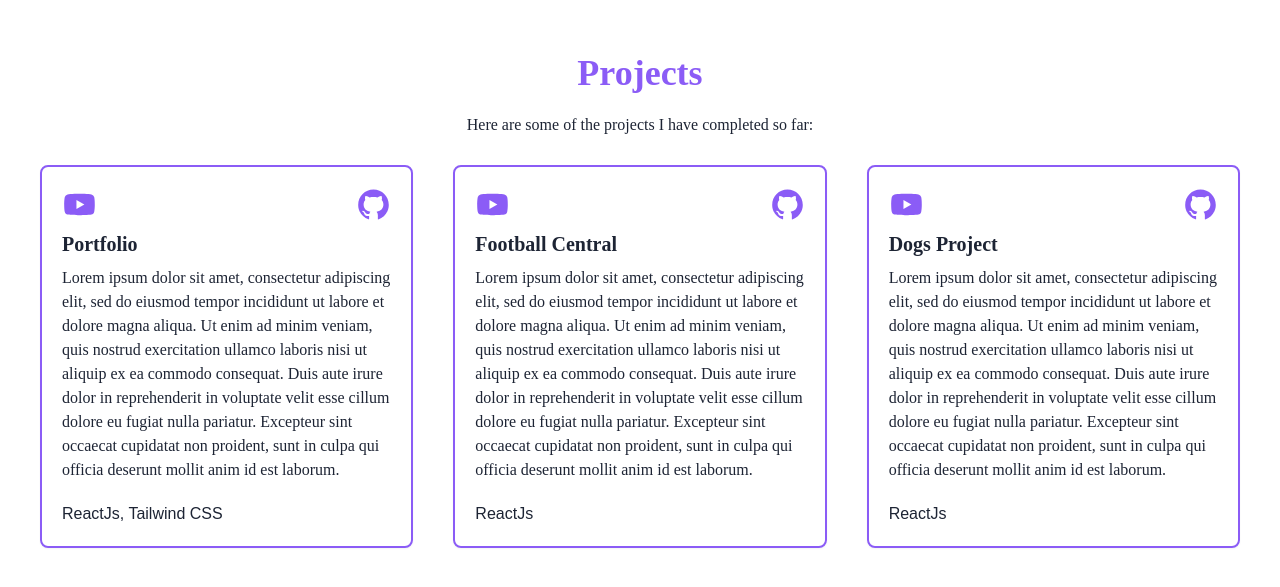
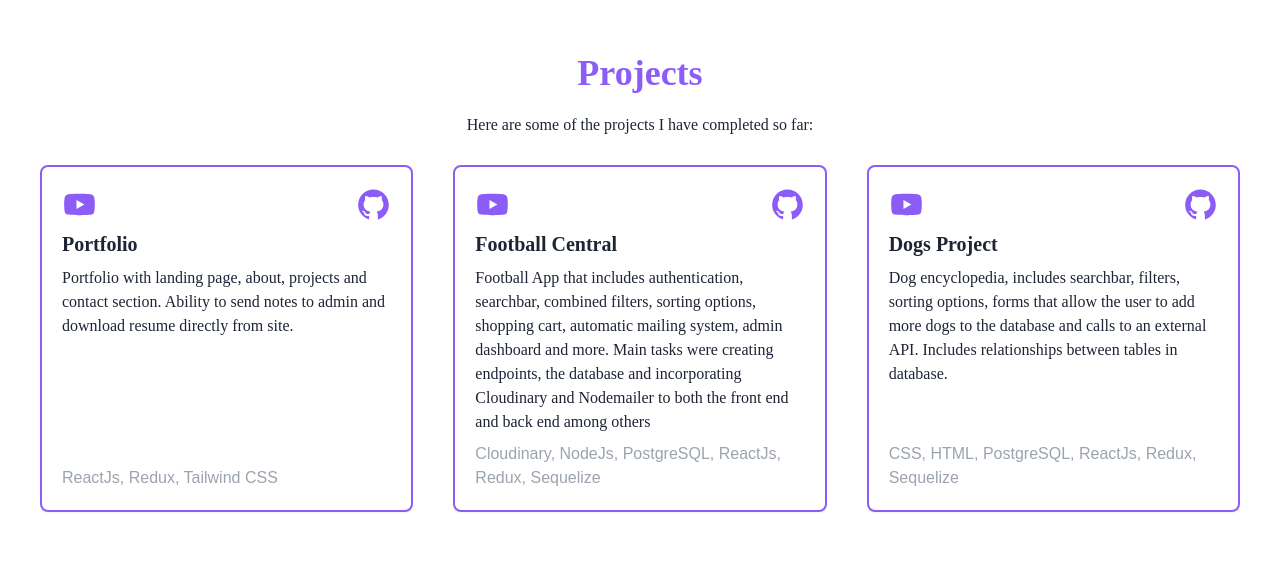
Before and after one commit to OMassano/Portfolio, a React (Create React App) app: page / in a window 1280 px wide. Shown: the part 1567-2154 px from the top of the page. Built offline with nearby package versions, Linux system fonts and the light colour scheme.

Commit message:
added changes of projects

```diff
--- a/src/components/Navbar.jsx
+++ b/src/components/Navbar.jsx
@@ -7,7 +7,7 @@ import linksNavbar from "../data/linksNavbar";
 const Navbar = ({ darkMode, setDarkMode }) => {
   const [menu, setMenu] = useState(false);
   return (
-    <header className="drop-shadow-md bg-white dark:bg-darkBG text-violet-500 dark:text-violet-300 fixed w-full">
+    <header className="drop-shadow-md bg-white dark:bg-darkBG text-violet-500 dark:text-violet-300 fixed w-full z-10">
       <nav className="flex justify-between items-center p-5">
         <TbHexagonLetterO className="text-5xl" />
         <ul className="hidden sm:flex">
--- a/src/data/project/projectList.js
+++ b/src/data/project/projectList.js
@@ -1,5 +1,3 @@
-import technologies from "../technologyStack";
-
 const projectsList = [
   {
     id: 1,
@@ -14,11 +12,18 @@ const projectsList = [
     descriptions: [
       {
         id: "english",
-        desc: "Lorem ipsum dolor sit amet, consectetur adipiscing elit, sed do eiusmod tempor incididunt ut labore et dolore magna aliqua. Ut enim ad minim veniam, quis nostrud exercitation ullamco laboris nisi ut aliquip ex ea commodo consequat. Duis aute irure dolor in reprehenderit in voluptate velit esse cillum dolore eu fugiat nulla pariatur. Excepteur sint occaecat cupidatat non proident, sunt in culpa qui officia deserunt mollit anim id est laborum.",
+        desc: "Dog encyclopedia, includes searchbar, filters, sorting options, forms that allow the user to add more dogs to the database and calls to an external API. Includes relationships between tables in database.",
       },
       { id: "spanish", desc: "" },
     ],
-    technologies:["ReactJs"]
+    technologies: [
+      "CSS",
+      "HTML",
+      "PostgreSQL",
+      "ReactJs",
+      "Redux",
+      "Sequelize",
+    ],
   },
   {
     id: 2,
@@ -33,11 +38,18 @@ const projectsList = [
     descriptions: [
       {
         id: "english",
-        desc: "Lorem ipsum dolor sit amet, consectetur adipiscing elit, sed do eiusmod tempor incididunt ut labore et dolore magna aliqua. Ut enim ad minim veniam, quis nostrud exercitation ullamco laboris nisi ut aliquip ex ea commodo consequat. Duis aute irure dolor in reprehenderit in voluptate velit esse cillum dolore eu fugiat nulla pariatur. Excepteur sint occaecat cupidatat non proident, sunt in culpa qui officia deserunt mollit anim id est laborum.",
+        desc: "Football App that includes authentication, searchbar, combined filters, sorting options, shopping cart, automatic mailing system, admin dashboard and more. Main tasks were creating endpoints, the database and incorporating Cloudinary and Nodemailer to both the front end and back end among others",
       },
       { id: "spanish", desc: "" },
     ],
-    technologies:["ReactJs"]
+    technologies: [
+      "Cloudinary",
+      "NodeJs",
+      "PostgreSQL",
+      "ReactJs",
+      "Redux",
+      "Sequelize",
+    ],
   },
   {
     id: 3,
@@ -52,11 +64,11 @@ const projectsList = [
     descriptions: [
       {
         id: "english",
-        desc: "Lorem ipsum dolor sit amet, consectetur adipiscing elit, sed do eiusmod tempor incididunt ut labore et dolore magna aliqua. Ut enim ad minim veniam, quis nostrud exercitation ullamco laboris nisi ut aliquip ex ea commodo consequat. Duis aute irure dolor in reprehenderit in voluptate velit esse cillum dolore eu fugiat nulla pariatur. Excepteur sint occaecat cupidatat non proident, sunt in culpa qui officia deserunt mollit anim id est laborum.",
+        desc: "Portfolio with landing page, about, projects and contact section. Ability to send notes to admin and download resume directly from site.",
       },
       { id: "spanish", desc: "" },
     ],
-    technologies:["ReactJs", "Tailwind CSS"]
+    technologies: ["ReactJs", "Redux", "Tailwind CSS"],
   },
 ];
 
--- a/src/views/About/About.jsx
+++ b/src/views/About/About.jsx
@@ -41,7 +41,7 @@ const About = () => {
         <div className="grid grid-cols-2 md:grid-cols-4 lg:grid-cols-6 gap-6 py-5 font-light">
           { technologies && technologies.map((technology) => {
             return (
-              <div className="flex flex-row items-center">
+              <div key={technology.id} className="flex flex-row items-center">
                 <BsDot className="dark:text-violet-300 text-violet-500" />
                 {technology.name}
               </div>
--- a/src/views/Landing/Landing.jsx
+++ b/src/views/Landing/Landing.jsx
@@ -16,7 +16,7 @@ const Landing = () => {
       <a
         href="/OceanaMassano-CV-ENGLISH-Jul23.pdf"
         download={true}
-        className="flex items-center justify-center mt-10 py-2 px-4 rounded-md dark:bg-violet-300 bg-violet-500 font-semibold dark:text-darkBG text-white shadow-md dark:shadow-inner dark:hover:bg-violet-200 hover:bg-violet-600"
+        className="flex hover:scale-110 items-center justify-center mt-10 py-2 px-4 rounded-md dark:bg-violet-300 bg-violet-500 font-semibold dark:text-darkBG text-white shadow-md dark:shadow-inner dark:hover:bg-violet-200 hover:bg-violet-600 duration-150"
       >
         Download Resume
       </a>
--- a/src/views/Projects/Projects.jsx
+++ b/src/views/Projects/Projects.jsx
@@ -3,11 +3,10 @@ import { AiFillYoutube, AiFillGithub } from "react-icons/ai";
 import projects from "../../data/project/projectList";
 
 const Projects = () => {
-  //md:h-screen only sets as height of screen on md+ devices, w-full sets parent container as full width of screen
   return (
     <section name="projects" className="w-full md:h-screen py-5">
-      <div className=" mx-auto flex flex-col justify-start w-full h-full items-center">
-        <div className="pb-5">
+      <div className="mx-auto flex flex-col justify-start w-full h-full items-center">
+        <div className="pb-5 px-5">
           <h2 className="text-4xl font-bold dark:text-violet-300 text-violet-500 text-center pb-5">
             Projects
           </h2>
@@ -16,25 +15,32 @@ const Projects = () => {
           </p>
         </div>
 
-        <div className="grid sm:grid-cols-2 md:grid-cols-3 gap-10 px-5 sm:px-10">
-          {/*Project cards*/}
+        <div className="grid grid-cols-1 md:grid-cols-2 lg:grid-cols-3 gap-10 px-5 sm:px-10">
           {projects &&
             projects.map((project) => {
               return (
-                <div className="shadow-sm rounded-lg border-2 p-5  dark:border-violet-300 border-violet-500">
+                <div
+                  key={project.id}
+                  className="shadow-sm rounded-lg border-2 p-5 dark:border-violet-300 border-violet-500 flex flex-col"
+                >
                   <div className="flex items-center justify-between pb-2 dark:text-violet-300 text-violet-500">
                     <button className="hover:scale-110 dark:hover:text-white hover:text-black duration-100">
                       <AiFillYoutube size={35} />
                     </button>
-                    <button className="hover:scale-110 dark:hover:text-white hover:text-black duration-100" >
+                    <button className="hover:scale-110 dark:hover:text-white hover:text-black duration-100">
                       <AiFillGithub size={35} />
                     </button>
                   </div>
                   <h3 className="font-semibold capitalize text-xl pb-2">
                     {project.name}
                   </h3>
-                  <p className="pb-5">{project.descriptions[0].desc}</p>
-                  <p className=" font-russo-one">{project.technologies.join(", ")}</p>
+                  <p className="flex-grow pb-2">
+                    {project.descriptions[0].desc}
+                  </p>
+                  {/* Container for technologies */}
+                  <div className="font-russo-one text-gray-400 flex flex-wrap items-end">
+                    {project.technologies.join(", ")}
+                  </div>
                 </div>
               );
             })}
```
Also changed, not shown: src/components/ProjectCard.jsx (added).
